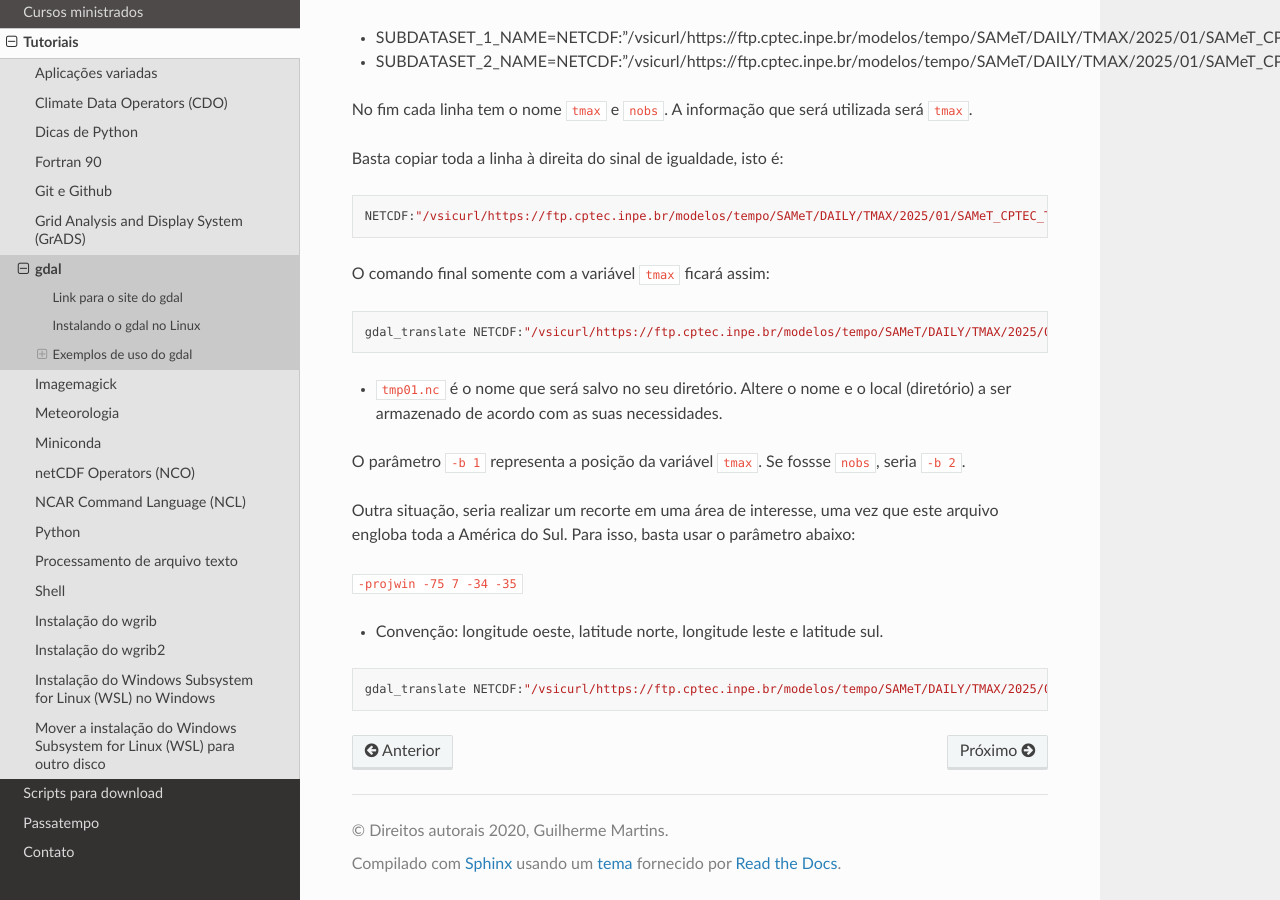
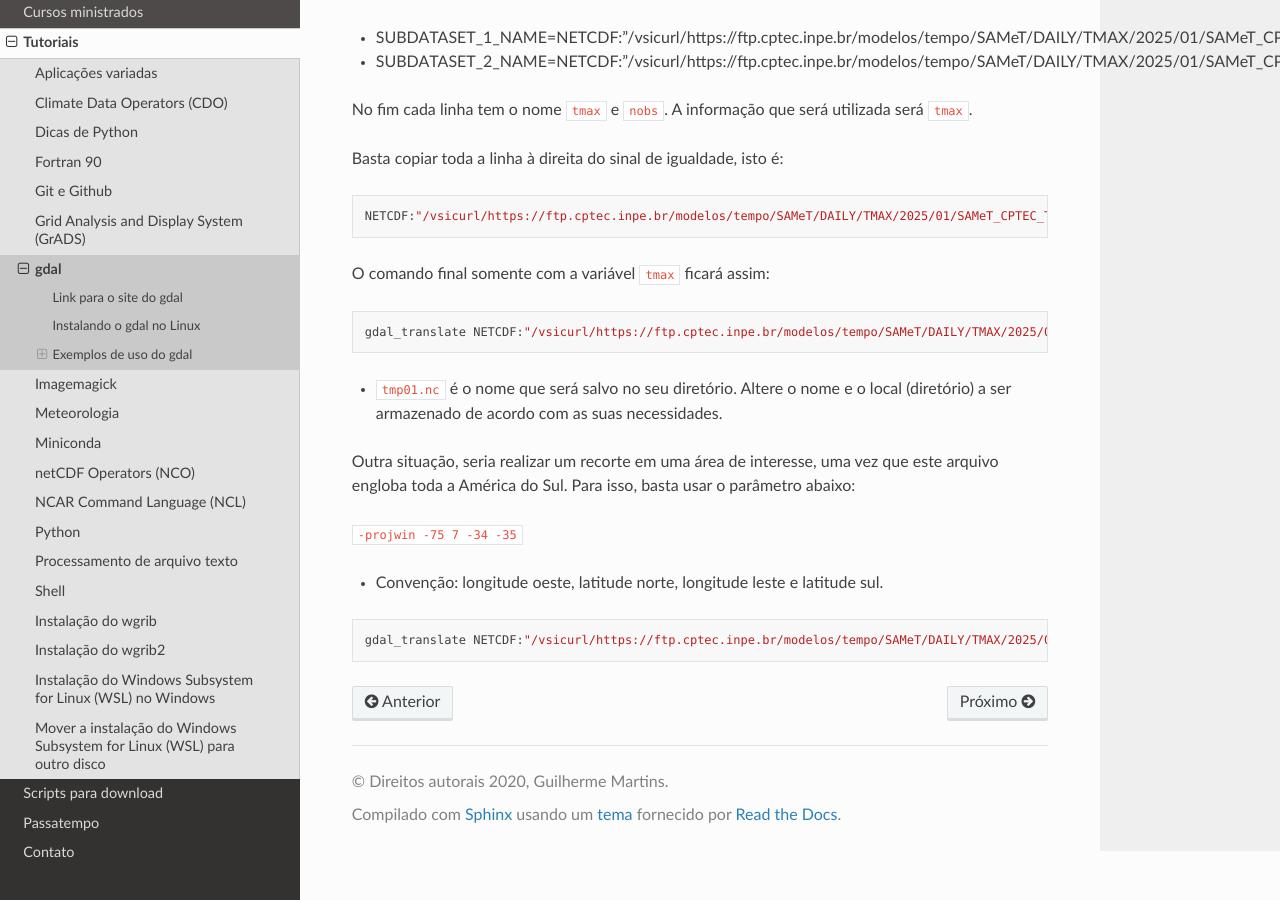
Before and after one commit to jgmsantos/homepage, a Sphinx documentation site: the page built from docs/pages/tutoriais/gdal.md, in a window 1280 px wide and 900 px high, scrolled down 13290 px. Built offline with Sphinx 7.4.7 and the Read the Docs theme 3.1.0, drawn with Linux system fonts in a browser that asks for light colours; pages that are not in the unit, such as notebooks, are missing from menus.

Commit message:
Atualizacao

````diff
--- a/docs/pages/tutoriais/gdal.md
+++ b/docs/pages/tutoriais/gdal.md
@@ -441,12 +441,10 @@
 O comando final somente com a variável ``tmax`` ficará assim:
 
 ```
-gdal_translate NETCDF:"/vsicurl/https://ftp.cptec.inpe.br/modelos/tempo/SAMeT/DAILY/TMAX/2025/01/SAMeT_CPTEC_TMAX_20250105.nc":tmax -b 1 -of netCDF tmp01.nc
+gdal_translate NETCDF:"/vsicurl/https://ftp.cptec.inpe.br/modelos/tempo/SAMeT/DAILY/TMAX/2025/01/SAMeT_CPTEC_TMAX_20250105.nc":tmax -of netCDF tmp01.nc
 ```
 
 * ``tmp01.nc`` é o nome que será salvo no seu diretório. Altere o nome e o local (diretório) a ser armazenado de acordo com as suas necessidades.
-
-O parâmetro ``-b 1`` representa a posição da variável ``tmax``. Se fossse ``nobs``, seria ``-b 2``.
 
 Outra situação, seria realizar um recorte em uma área de interesse, uma vez que este arquivo engloba toda a América do Sul. Para isso, basta usar o parâmetro abaixo:
 
@@ -455,5 +453,5 @@
 * Convenção: longitude oeste, latitude norte, longitude leste e latitude sul.
 
 ```
-gdal_translate NETCDF:"/vsicurl/https://ftp.cptec.inpe.br/modelos/tempo/SAMeT/DAILY/TMAX/2025/01/SAMeT_CPTEC_TMAX_20250105.nc":tmax -b 1 -projwin -75 7 -34 -35 -of netCDF tmp01.nc
+gdal_translate NETCDF:"/vsicurl/https://ftp.cptec.inpe.br/modelos/tempo/SAMeT/DAILY/TMAX/2025/01/SAMeT_CPTEC_TMAX_20250105.nc":tmax -projwin -75 7 -34 -35 -of netCDF tmp01.nc
 ```
````
